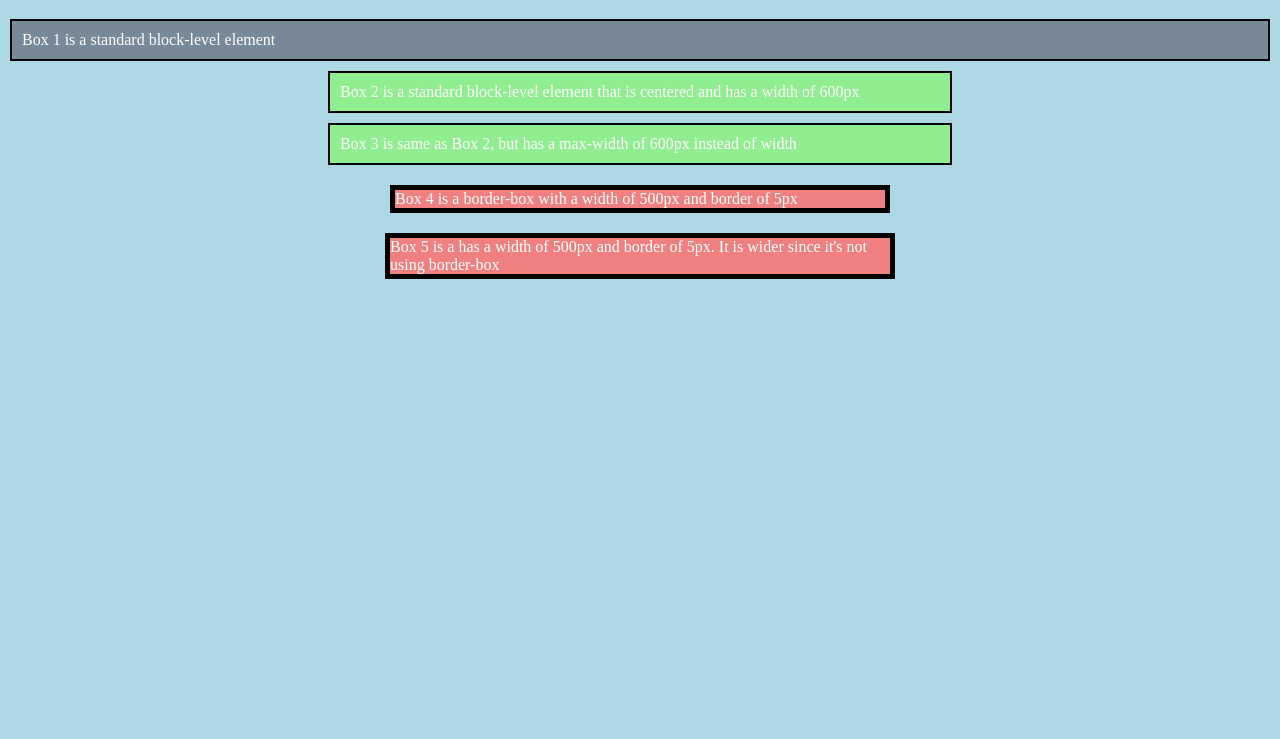
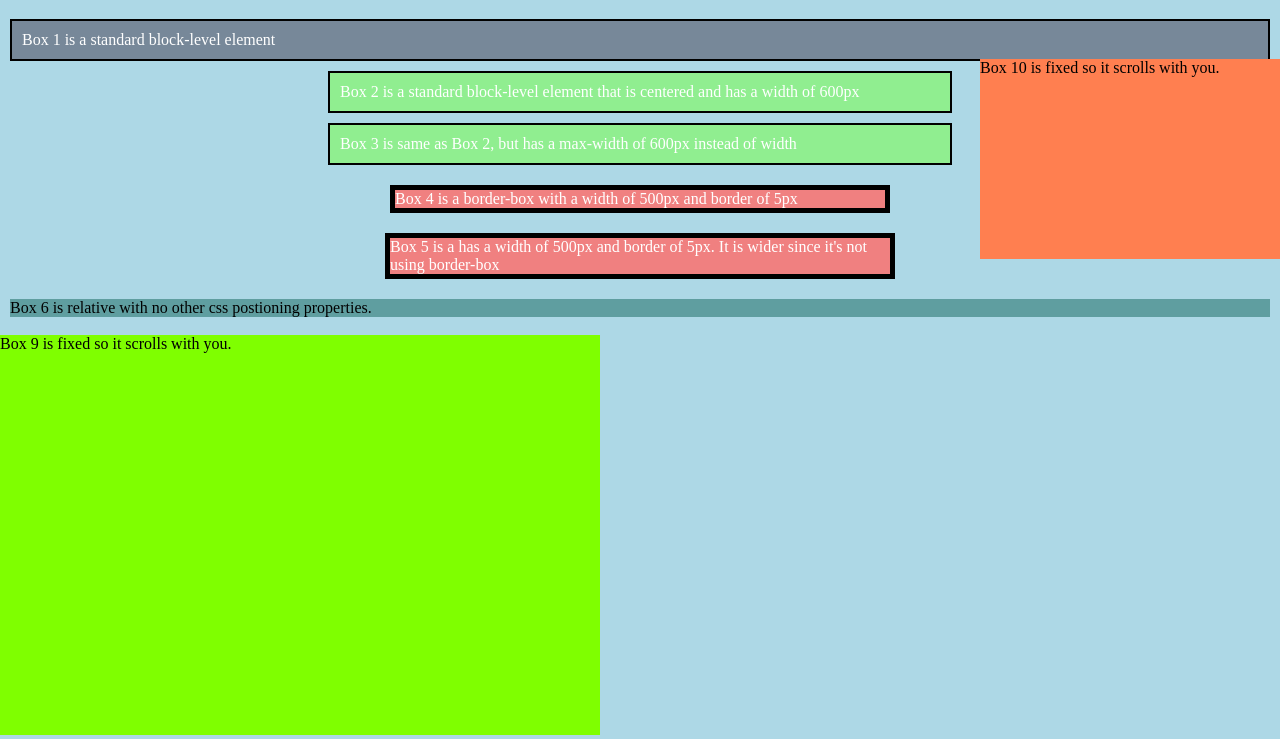
Before and after one commit to jacob-dowdy/css-layout-practice, a plain HTML site: page index.html in a window 1280 px wide. Shown: the part 61-800 px from the top of the page. Drawn offline with Linux system fonts and the light colour scheme.

Commit message:
added moar boxes

```diff
--- a/index.html
+++ b/index.html
@@ -19,5 +19,12 @@
 <div id="box4">Box 4 is a border-box with a width of 500px and border of 5px</div>
 <div id="box5">Box 5 is a has a width of 500px and border of 5px. It is wider since it's not using border-box</div>
 
+
+<div id="box6">Box 6 is relative with no other css postioning properties.</div>
+<div id="box7">Box 7 is relative and has top and left css postioning properties.</div>
+
+<div id="box8">Box 8 is fixed so it scrolls with you.</div>
+<div id="box9">Box 9 is fixed so it scrolls with you.</div>
+<div id="box10">Box 10 is fixed so it scrolls with you.</div>
 </body>
 </html>
--- a/style.css
+++ b/style.css
@@ -56,3 +56,53 @@ h1 {
     color: white;
     margin: 20px auto;
 }
+
+#box6 {
+    position: relative;
+    background-color: cadetblue;
+    margin: 0px 10px;
+}
+
+#box7 {
+    position: relative;
+    background-color: crimson;
+    top: 120px;
+    left: 25px;
+    width: 500px;
+}
+
+#box8 {
+    position: fixed;
+    width: 200px;
+    background-color: burlywood;
+  }
+
+  #box9 {
+    position: relative;
+    width: 600px;
+    height: 400px;
+    background-color: chartreuse;
+  }
+  #box10 {
+    position: absolute;
+    top: 120px;
+    right: 0;
+    width: 300px;
+    height: 200px;
+    background-color: coral;
+  }
+
+  @media screen and (min-width:600px) {
+    nav {
+      float: left;
+      width: 25%;
+    }
+    section {
+      margin-left: 25%;
+    }
+  }
+  @media screen and (max-width:599px) {
+    nav li {
+      display: inline;
+    }
+  }
```
